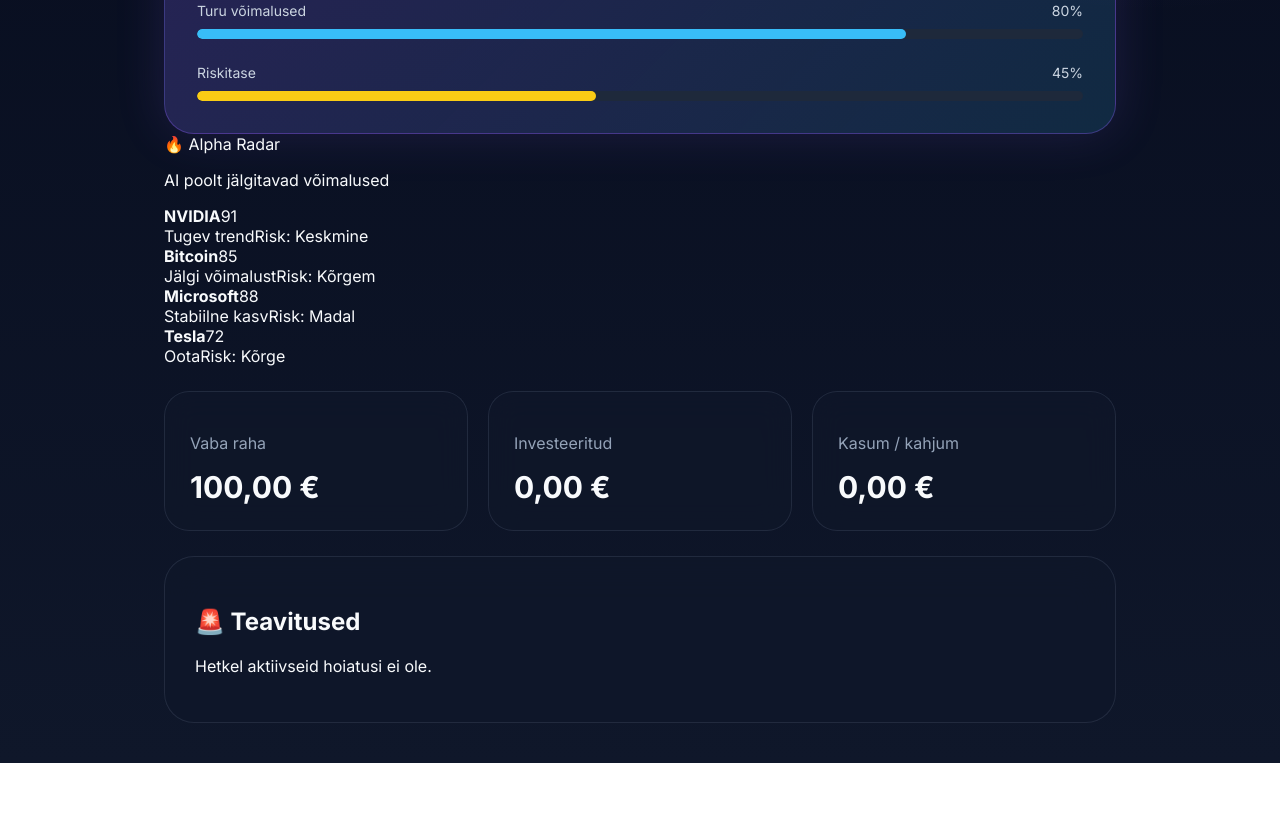
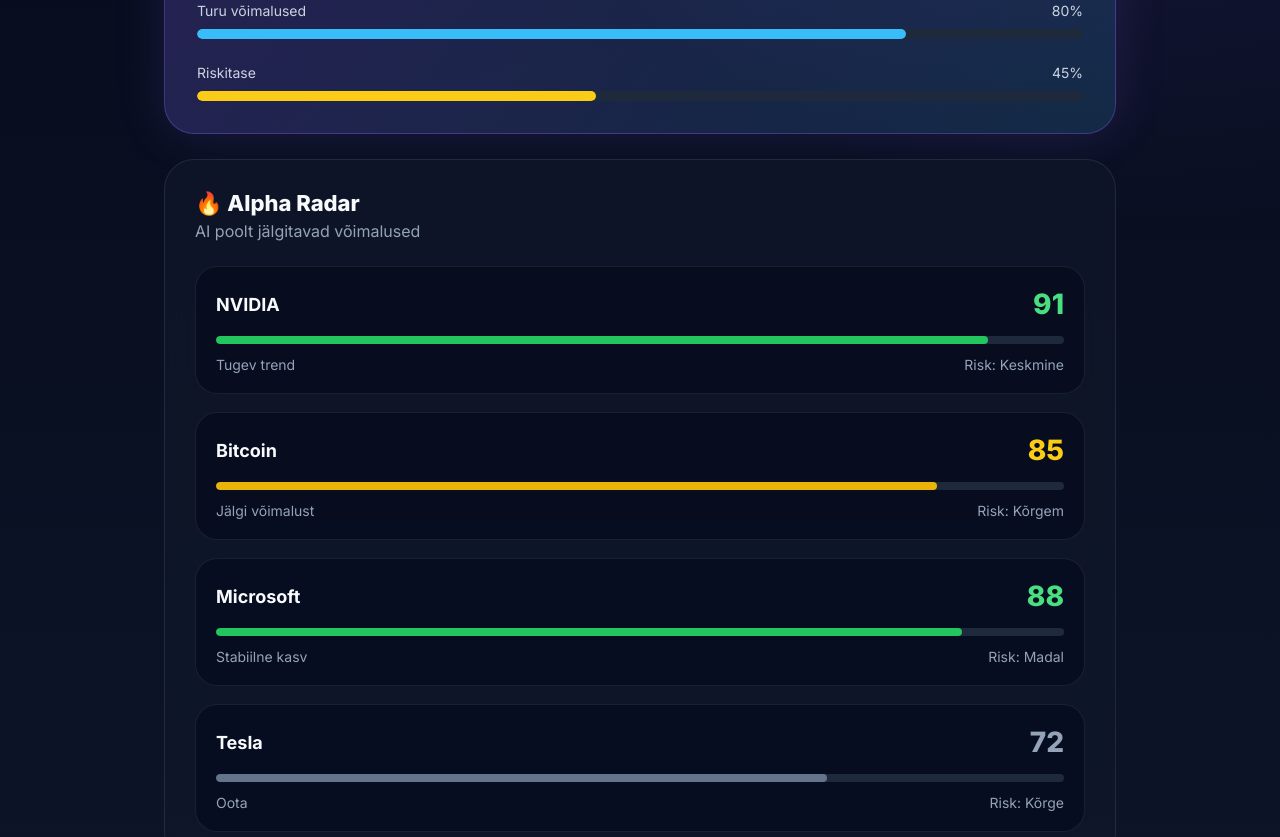
Before and after one commit to rops98/project-alpha, a Next.js app: page / in a window 1280 px wide. Shown: the part 960-1797 px from the top of the page. Before the commit the page ends 1723 px from the top, so only its background shows below. Built offline with nearby package versions, Linux system fonts and the light colour scheme.

Commit message:
Style Alpha Radar premium card

```diff
--- a/app/globals.css
+++ b/app/globals.css
@@ -527,3 +527,183 @@
 border-radius:20px;
 
 }
+.alpha-radar {
+
+margin-top:25px;
+
+background:
+rgba(15,23,42,.75);
+
+border:
+
+1px solid rgba(148,163,184,.15);
+
+padding:30px;
+
+border-radius:30px;
+
+backdrop-filter:blur(20px);
+
+}
+
+
+
+.radar-title {
+
+font-size:22px;
+
+font-weight:800;
+
+}
+
+
+
+.radar-subtitle {
+
+color:#94a3b8;
+
+margin-top:5px;
+
+}
+
+
+
+.radar-assets {
+
+display:flex;
+
+flex-direction:column;
+
+gap:18px;
+
+margin-top:25px;
+
+}
+
+
+
+.radar-card {
+
+background:
+
+rgba(2,6,23,.45);
+
+padding:20px;
+
+border-radius:22px;
+
+border:
+
+1px solid rgba(255,255,255,.08);
+
+}
+
+
+
+.radar-header {
+
+display:flex;
+
+justify-content:space-between;
+
+align-items:center;
+
+font-size:18px;
+
+}
+
+
+
+.score {
+
+font-size:28px;
+
+font-weight:800;
+
+}
+
+
+
+.score.green {
+
+color:#4ade80;
+
+}
+
+
+.score.yellow {
+
+color:#facc15;
+
+}
+
+
+.score.gray {
+
+color:#94a3b8;
+
+}
+
+
+
+.radar-bar {
+
+height:8px;
+
+background:#1e293b;
+
+border-radius:20px;
+
+margin-top:15px;
+
+overflow:hidden;
+
+}
+
+
+
+.radar-progress {
+
+height:100%;
+
+border-radius:20px;
+
+}
+
+
+
+.radar-progress.green {
+
+background:#22c55e;
+
+}
+
+
+.radar-progress.yellow {
+
+background:#eab308;
+
+}
+
+
+.radar-progress.gray {
+
+background:#64748b;
+
+}
+
+
+
+.radar-info {
+
+display:flex;
+
+justify-content:space-between;
+
+margin-top:12px;
+
+font-size:14px;
+
+color:#94a3b8;
+
+}
```
